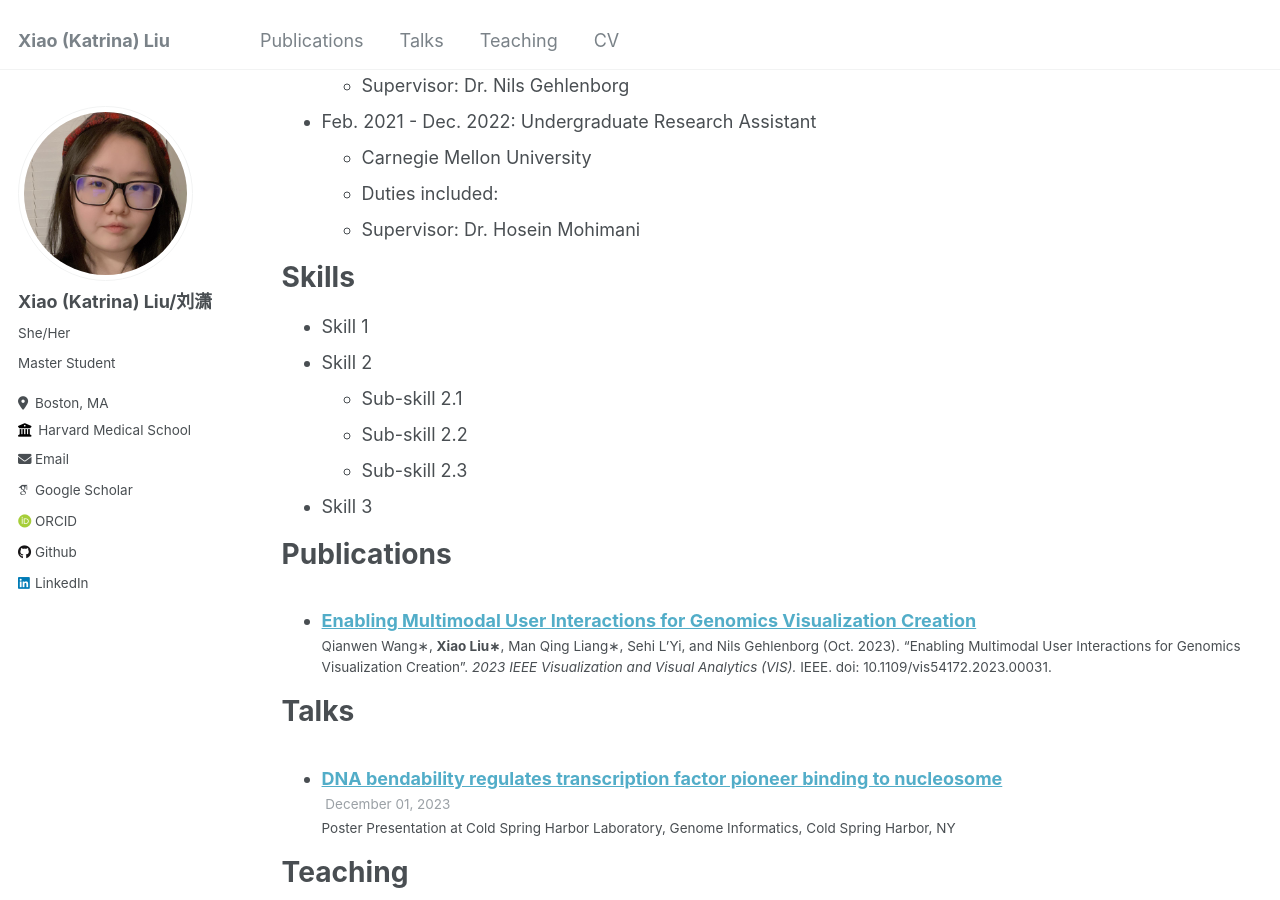
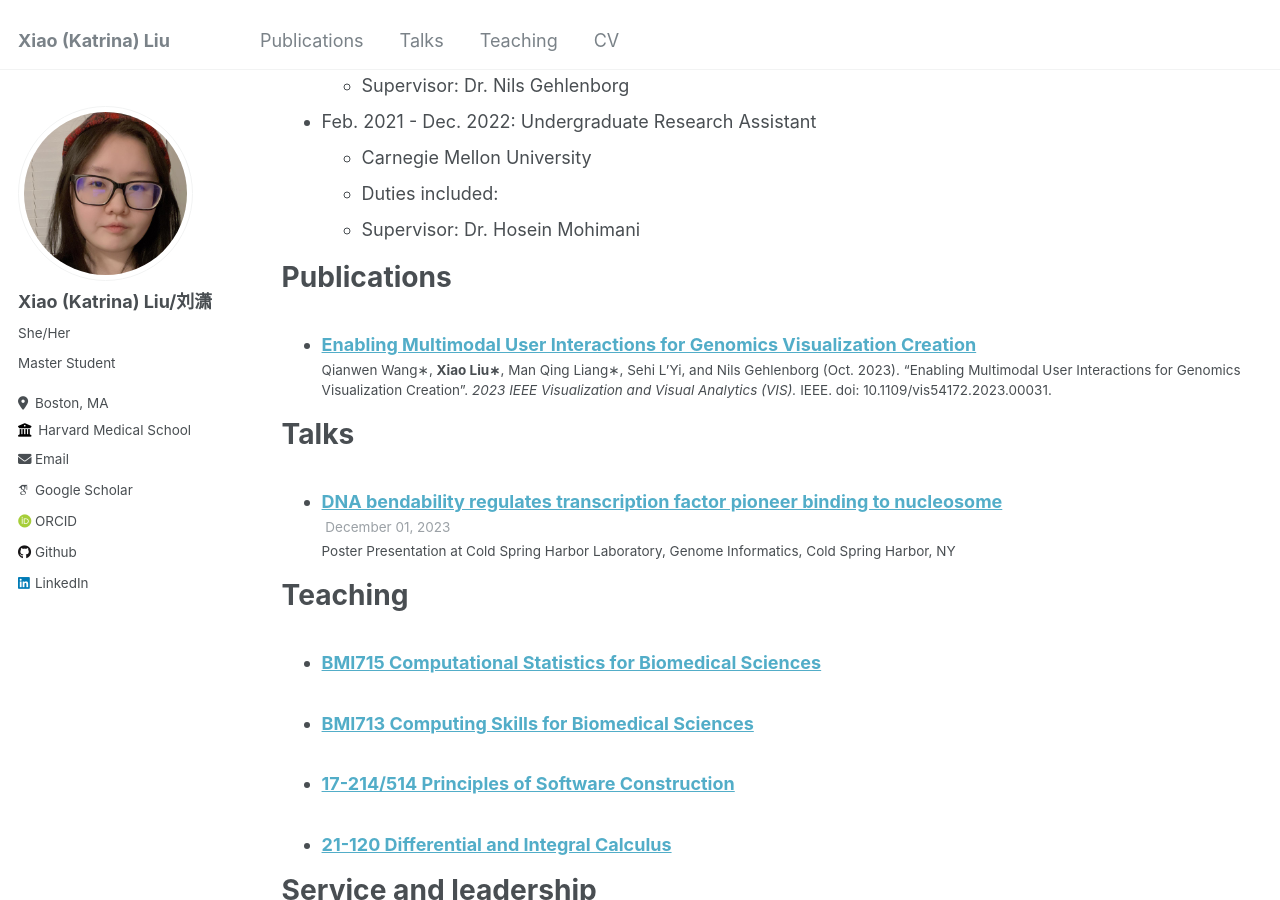
Before and after one commit to katrina-liu/katrina-liu.github.io, a Jekyll site: the page built from _pages/cv.md, in a window 1280 px wide and 900 px high, scrolled down 765 px. Built offline with Jekyll 4.4.1, drawn with Linux system fonts in a browser that asks for light colours; some web fonts are replaced.

Commit message:
Update cv.md

```diff
--- a/_pages/cv.md
+++ b/_pages/cv.md
@@ -39,14 +39,14 @@ Experience
   * Duties included:
   * Supervisor: Dr. Hosein Mohimani
 
-Skills
+<!--Skills
 ======
 * Skill 1
 * Skill 2
   * Sub-skill 2.1
   * Sub-skill 2.2
   * Sub-skill 2.3
-* Skill 3
+* Skill 3--->
 
 Publications
 ======
```
